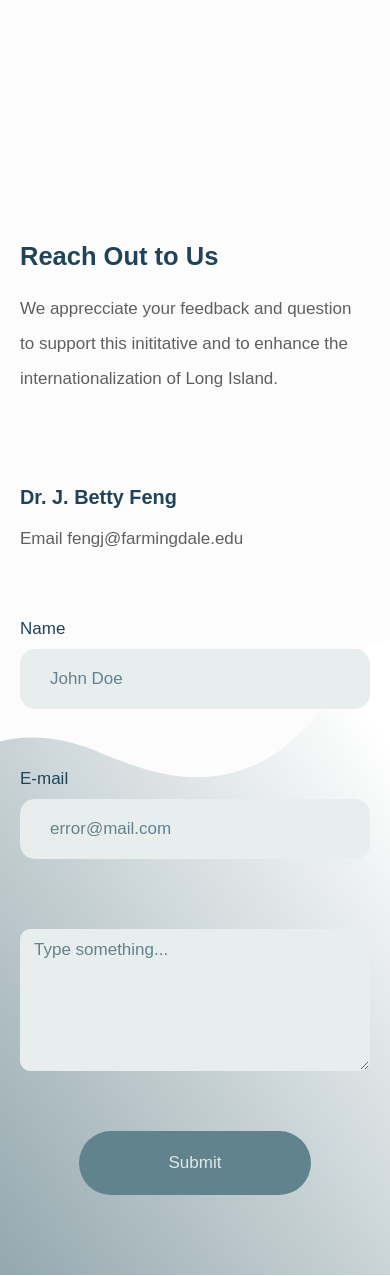
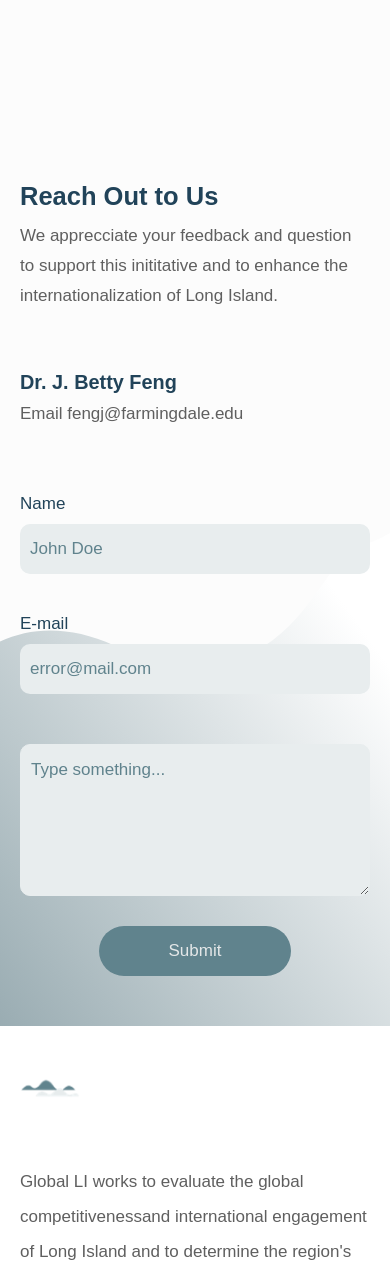
Before and after one commit to CDDR1/global-li, a Flask app: page /contact in a window 390 px wide. Shown: the part 215-1491 px from the top of the page. Run offline with Flask 2, Linux system fonts and the light colour scheme.

Commit message:
Adding responsive mobile styles of the contact page

```diff
--- a/static/css/contact.css
+++ b/static/css/contact.css
@@ -165,9 +165,14 @@ main {
 }
 
 @media (max-width: 980px) {
+    /* || BACKGROUND IMG */
+    .container::before {
+        height: 100%;
+    }
+
     /* || MAIN */
     main {
-        padding: 10rem 5rem;
+        padding: 0 5rem 6rem;
     }
 
     .grid {
@@ -185,6 +190,10 @@ main {
         gap: 2rem;
     }
 
+    .form-section {
+        gap: 2rem;
+    }
+
     .form-input {
         padding: 2.5rem 3rem;
         border-radius: 15px;
@@ -193,13 +202,14 @@ main {
     .form-btn {
         font-size: var(--fs-200);
         padding: 3rem 14rem;
+        margin: 3rem 0;
         align-self: center;
     }
 }
 
 @media (max-width: 680px) {
     main {
-        padding: 10rem 3.5rem;
+        padding: 0 3.5rem 6rem;
     }
 
     .form-btn {
@@ -209,17 +219,25 @@ main {
 
 @media (max-width: 560px) {
     main {
-        padding: 8rem 2rem;
+        padding: 0 2rem 5rem;
+    }
+
+    .form-section {
+        margin: 2rem 0;
+    }
+
+    .form-input {
+        padding: 2rem 2.5rem;
     }
 }
 
 @media (max-width: 475px) {
     main {
-        padding: 6rem 2rem;
+        padding: 0 2rem 5rem;
     }
 
     .left-description {
-        line-height: 3.5rem;
+        line-height: 3rem;
     }
 
     .left-section-form > * {
@@ -235,9 +253,44 @@ main {
     }
 }
 
-@media (max-width: 275px) {
+@media (max-width: 400px) {
+    .grid {
+        gap: 2rem;
+    }
+
+    .left-content {
+        gap: 1rem;
+    }
+
+    .email-info {
+        margin: 4rem 0;
+        gap: 1rem;
+    }
+
+    .form-section {
+        margin: 1rem 0;
+        gap: 1rem;
+    }
+
+    .form-input {
+        padding: 1.5rem 1rem;
+        border-radius: 10px;
+    }
+
+    .form-textarea {
+        padding: 1.5rem 1rem;
+        border-radius: 10px;
+    }
+
+    .form-btn {
+        margin: 0;
+        padding: 1.5rem 7rem;
+    }
+}
+
+@media (max-width: 285px) {
     main {
-        padding: 4rem 1rem;
+        padding: 0 1rem 4rem;
     }
 
     .grid {
```
